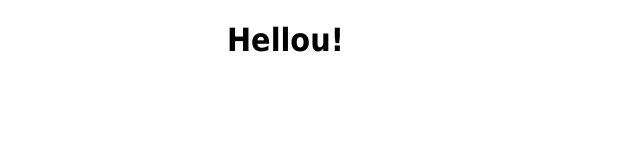
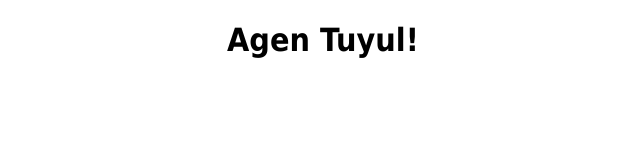
Before and after one commit to orocknet/orocknet.github.io, a plain HTML site: page index.html in a window 1280 px wide. Shown: the whole page, without its empty margins (133-773 px from the left). Drawn offline with Linux system fonts and the light colour scheme.

Commit message:
Update index.html

```diff
--- a/index.html
+++ b/index.html
@@ -1,7 +1,7 @@
 <!DOCTYPE html>
 <html>
 <head>
-<title>Hellou!</title>
+<title>Agen Tuyul!</title>
 <style>
     body {
         width: 35em;
@@ -11,6 +11,6 @@
 </style>
 </head>
 <body>
-<h1>Hellou!</h1>
+<h1>Agen Tuyul!</h1>
 </body>
 </html>
```
